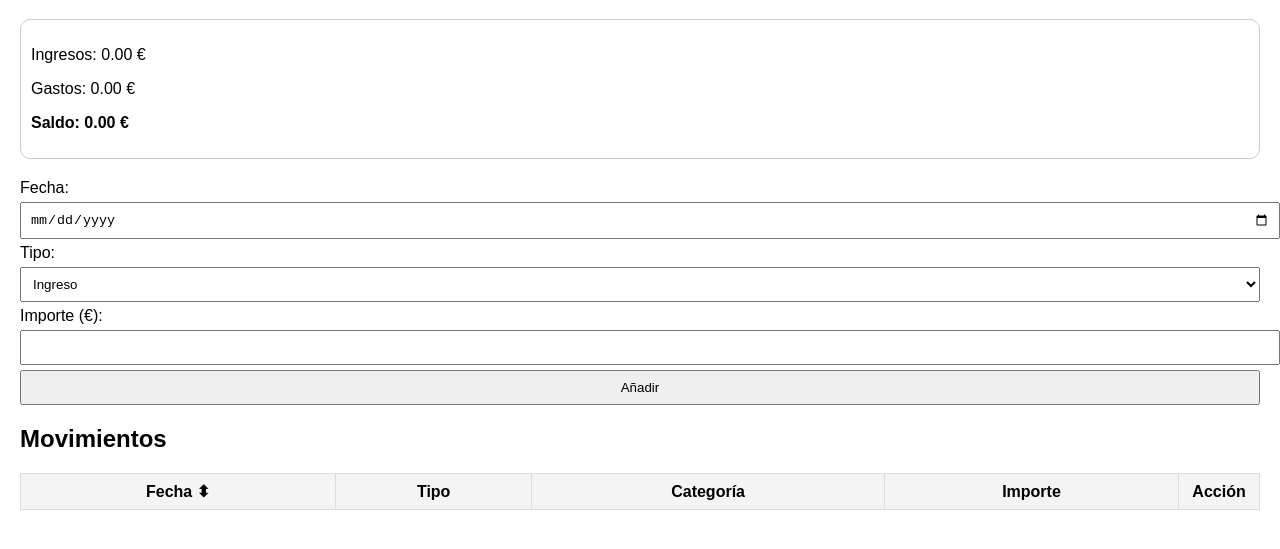
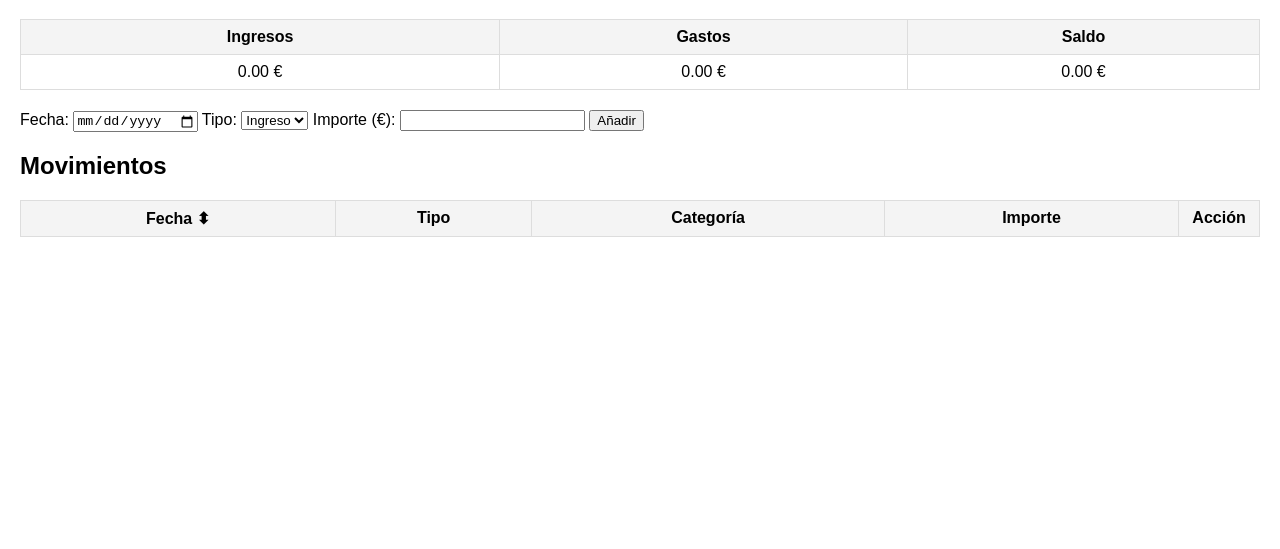
Before and after one commit to gesteban27/Control-gastos-, a plain HTML site: page index.html in a window 1280 px wide. Shown: the part 61-610 px from the top of the page. Drawn offline with Linux system fonts and the light colour scheme.

Commit message:
Add files via upload

```diff
--- a/index.html
+++ b/index.html
@@ -9,16 +9,12 @@
   <style>
     body { font-family: sans-serif; margin: 20px; }
     h1 { text-align: center; }
-    .resumen { margin: 20px 0; padding: 10px; border: 1px solid #ccc; border-radius: 10px; }
-    .ingreso { color: green; }
-    .gasto { color: red; }
-    .formulario { margin-bottom: 20px; }
-    input, select, button { display: block; width: 100%; margin: 5px 0; padding: 8px; }
+    .resumen { margin: 20px 0; }
     table { width: 100%; border-collapse: collapse; margin-top: 15px; }
     th, td { border: 1px solid #ddd; padding: 8px; text-align: center; }
     th { background: #f4f4f4; cursor: pointer; }
-    td.importe-col { text-align: right; }  /* Importe alineado a la derecha */
-    th.accion-col, td.accion-col { width: 4rem; text-align: center; } /* Acción más estrecha */
+    td.importe-col { text-align: right; }
+    th.accion-col, td.accion-col { width: 4rem; text-align: center; }
     .delete-btn { background: red; color: white; border: none; padding: 4px 8px; border-radius: 5px; cursor: pointer; }
     .hidden { display: none; }
   </style>
@@ -26,12 +22,27 @@
 <body>
   <h1>Control de Gastos</h1>
 
+  <!-- 🔹 Tabla resumen -->
   <div class="resumen">
-    <p>Ingresos: <span id="totalIngresos">0</span> €</p>
-    <p>Gastos: <span id="totalGastos">0</span> €</p>
-    <p><b>Saldo: <span id="saldo">0</span> €</b></p>
+    <table>
+      <thead>
+        <tr>
+          <th>Ingresos</th>
+          <th>Gastos</th>
+          <th>Saldo</th>
+        </tr>
+      </thead>
+      <tbody>
+        <tr>
+          <td id="totalIngresos">0 €</td>
+          <td id="totalGastos">0 €</td>
+          <td id="saldo">0 €</td>
+        </tr>
+      </tbody>
+    </table>
   </div>
 
+  <!-- 🔹 Formulario -->
   <div class="formulario">
     <label>Fecha:</label>
     <input type="date" id="fecha">
@@ -58,6 +69,7 @@
     <button onclick="agregarMovimiento()">Añadir</button>
   </div>
 
+  <!-- 🔹 Movimientos -->
   <h2>Movimientos</h2>
   <table>
     <thead>
@@ -126,12 +138,12 @@
         else totalGastos += parseFloat(m.importe);
       });
 
-      document.getElementById("totalIngresos").textContent = totalIngresos.toFixed(2);
-      document.getElementById("totalGastos").textContent = totalGastos.toFixed(2);
+      document.getElementById("totalIngresos").textContent = totalIngresos.toFixed(2) + " €";
+      document.getElementById("totalGastos").textContent = totalGastos.toFixed(2) + " €";
 
       const saldo = totalIngresos - totalGastos;
       const saldoEl = document.getElementById("saldo");
-      saldoEl.textContent = saldo.toFixed(2);
+      saldoEl.textContent = saldo.toFixed(2) + " €";
 
       // 🎨 Colorear según el valor
       if (saldo > 0) {
```
